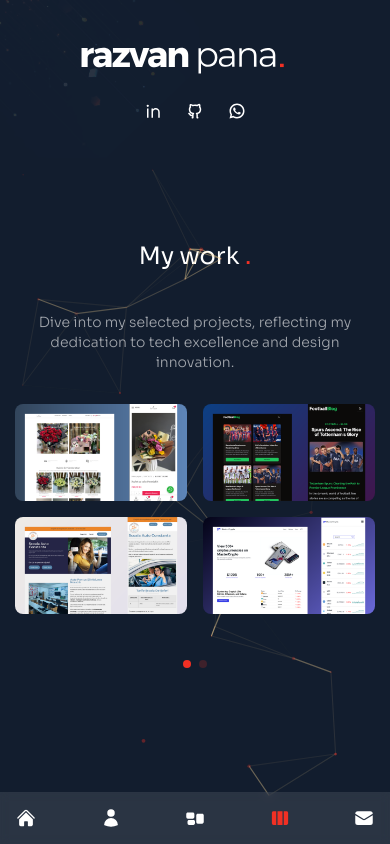
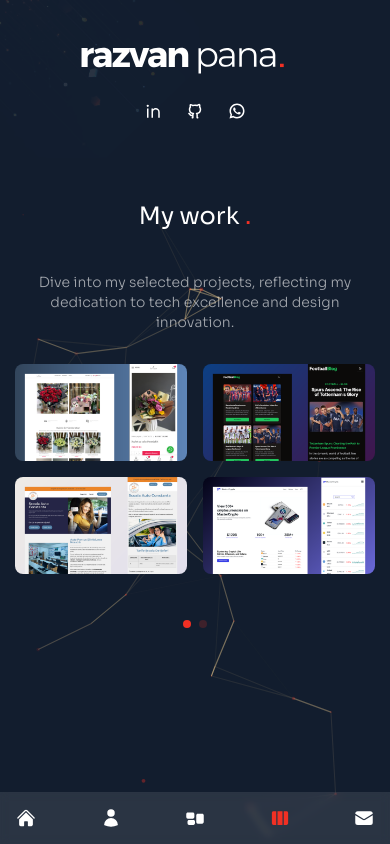
Before and after one commit to pana29/razvanpana-portfolio, a Next.js app: page /work in a window 390 px wide. Built offline with nearby package versions, Linux system fonts and the light colour scheme.

Commit message:
work page mt tailwind

```diff
--- a/pages/work/index.jsx
+++ b/pages/work/index.jsx
@@ -17,7 +17,7 @@ const Work = () => {
               initial="hidden"
               animate="show"
               exit="hiddem"
-              className="lg:h2 text-2xl mb-10 xl:mt-12  mt-20"
+              className="lg:h2 text-2xl mb-10 xl:mt-12  mt-13"
             >
               My work <span className="text-accent">.</span>
             </motion.h2>
```
